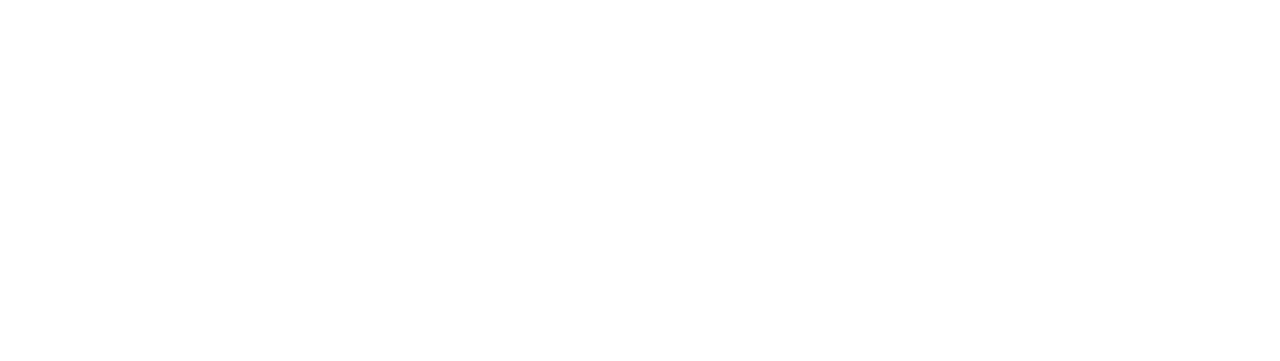
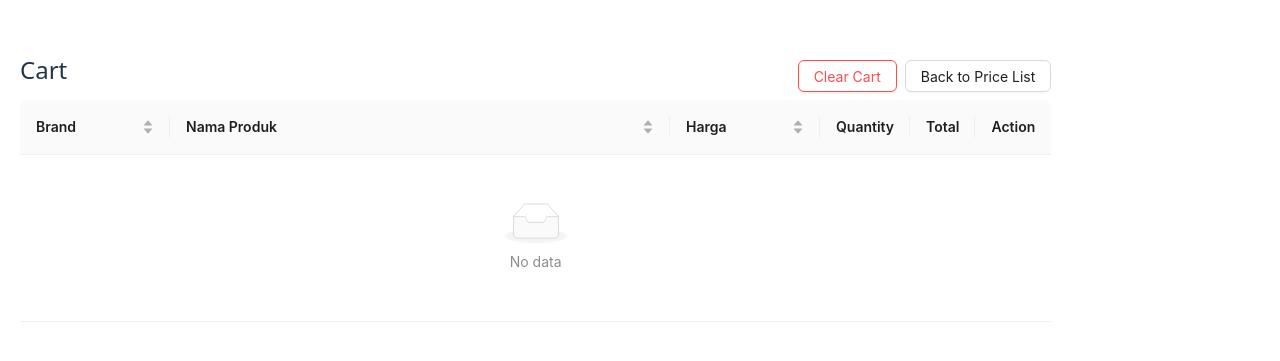
Before and after one commit to jjnt24/byu-catalog, a React (Vite) app: page /cart in a window 1280 px wide. Before the commit this address had no page. Shown: the part 213-574 px from the top of the page. Built offline with nearby package versions, Linux system fonts and the light colour scheme.

Commit message:
add-cart

```diff
--- a/src/App.jsx
+++ b/src/App.jsx
@@ -1,9 +1,13 @@
 import { BrowserRouter as Router, Routes, Route, Link } from "react-router-dom";
 // import HomePage from "./HomePage";
 import PriceListPage from "./PriceListPage";
+import { CartProvider } from "./CartContext";
+import { Button, Space } from "antd";
+import CartPage from "./CartPage";
 
 function App() {
   return (
+    <CartProvider>
       <Router>
         {/* <nav style={{ padding: 10, background: "#f0f0f0", marginBottom: 20 }}>
           <Link to="/" style={{ marginRight: 10 }}>
@@ -14,9 +18,11 @@ function App() {
 
         <Routes>
           <Route path="/" element={<PriceListPage />} />
-        <Route path="/catalog" element={<PriceListPage />} />
+          <Route path="/catalog" element={<PriceListPage withCart={true} />} />
+          <Route path="/cart" element={<CartPage />} />
         </Routes>
       </Router>
+    </CartProvider>
   );
 }
 
--- /dev/null
+++ b/src/CartContext.jsx
@@ -0,0 +1,53 @@
+import { createContext, useState, useEffect } from "react";
+
+export const CartContext = createContext();
+
+export function CartProvider({ children }) {
+  // ✅ Load from localStorage at initialization (avoids double-mount overwrite)
+  const [cart, setCart] = useState(() => {
+    try {
+      const savedCart = localStorage.getItem("cartData");
+      return savedCart ? JSON.parse(savedCart) : [];
+    } catch (e) {
+      console.error("Failed to load cart from localStorage", e);
+      return [];
+    }
+  });
+
+  // ✅ Save to localStorage whenever cart changes
+  useEffect(() => {
+    try {
+      localStorage.setItem("cartData", JSON.stringify(cart));
+    } catch (e) {
+      console.error("Failed to save cart to localStorage", e);
+    }
+  }, [cart]);
+
+  const addToCart = (item) => {
+    setCart((prev) => {
+      const existing = prev.find((p) => p.key === item.key);
+      if (existing) {
+        return prev.map((p) =>
+          p.key === item.key ? { ...p, qty: p.qty + 1 } : p
+        );
+      }
+      return [...prev, { ...item, qty: 1 }];
+    });
+  };
+
+  const updateQty = (key, qty) => {
+    setCart((prev) =>
+      prev.map((item) => (item.key === key ? { ...item, qty } : item))
+    );
+  };
+
+  const removeFromCart = (key) => {
+    setCart((prev) => prev.filter((item) => item.key !== key));
+  };
+
+  return (
+    <CartContext.Provider value={{ cart, setCart, addToCart, updateQty, removeFromCart }}>
+      {children}
+    </CartContext.Provider>
+  );
+}
--- /dev/null
+++ b/src/CartPage.jsx
@@ -0,0 +1,80 @@
+import { Table, InputNumber, Button, Space, Flex } from "antd";
+import { useContext } from "react";
+import { CartContext } from "./CartContext";
+import { useNavigate } from "react-router-dom";
+
+export default function CartPage() {
+  const { cart, updateQty, removeFromCart, setCart } = useContext(CartContext);
+  const navigate = useNavigate();
+
+  const columns = [
+
+    {
+        "title":"Brand",
+        "dataIndex":"Brand",
+        "key":"Brand",
+        "width": 150, // fixed width
+        sorter: (a, b) => a["Brand"]?.localeCompare(b["Brand"]),
+    },
+    {
+        "title":"Nama Produk",
+        "dataIndex":"Nama Produk",
+        "key":"Nama Produk",
+        "width": 500, // fixed width
+        sorter: (a, b) => a["Nama Produk"]?.localeCompare(b["Nama Produk"]),
+    },
+
+    {
+        "title":"Harga",
+        "dataIndex":"Harga Byusoul",
+        "key":"Harga Byusoul",
+        "width": 150, // fixed width
+        render: item => item.toLocaleString(),
+        sorter: (a, b) => a["Harga Byusoul"] - b["Harga Byusoul"],
+    },
+    {
+      title: "Quantity",
+      key: "qty",
+      render: (_, record) => (
+        <InputNumber
+          min={1}
+          value={record.qty}
+          onChange={(value) => updateQty(record.key, value)}
+        />
+      ),
+    },
+    {
+      title: "Total",
+      key: "total",
+      render: (_, record) => Number(record.qty * record["Harga Byusoul"]).toLocaleString(),
+    },
+    {
+      title: "Action",
+      key: "action",
+      render: (_, record) => (
+        <Button danger onClick={() => removeFromCart(record.key)}>
+          Remove
+        </Button>
+      ),
+    },
+  ];
+
+  return (
+    <div
+        style={{
+            padding: 20,
+            maxHeight: "90vh", // batas tinggi, biar ga kepenuhan layar
+            overflowY: "auto", // scroll kalau konten melebihi tinggi
+        }}
+    >
+        <Flex justify="space-between" align="center">
+            <h2>Cart</h2>
+            <Space>
+                <Button onClick={() => setCart([])} danger>Clear Cart</Button>
+                <Button onClick={() => navigate("/")}>Back to Price List</Button>
+            </Space>
+        </Flex>
+        <Table columns={columns} dataSource={cart} rowKey="key" />
+    </div>
+  )
+}
--- a/src/PriceListPage.jsx
+++ b/src/PriceListPage.jsx
@@ -1,10 +1,14 @@
-import React, { useEffect, useState } from "react";
-import { Table, Input } from "antd";
+import React, { useContext, useEffect, useState } from "react";
+import { Table, Input, Button, Space, Flex } from "antd";
 import * as XLSX from "xlsx";
+import { CartContext } from "./CartContext";
+import { useNavigate } from "react-router-dom";
 
-export default function PriceListPage() {
+export default function PriceListPage({withCart=false}) {
   const [data, setData] = useState([]);
   const [searchText, setSearchText] = useState("");
+  const { cart, addToCart, updateQty, removeFromCart } = useContext(CartContext);
+  const navigate = useNavigate();
 
   useEffect(() => {
     fetch("/data/priceList.xlsx")
@@ -17,9 +21,12 @@ export default function PriceListPage() {
         const sliced = json.slice(1);
         // Convert to objects with headers from row 3
         const headers = sliced[0];
-        const rows = sliced.slice(1).map((row) =>
-          Object.fromEntries(headers.map((h, i) => [h, row[i]]))
-        );
+        const rows = sliced.slice(1).map((row, index) => ({
+          key: index + 1, // add unique key
+          ...Object.fromEntries(headers.map((h, i) => [h, row[i]])),
+        }))
+        .filter(item => item.Brand && item.Brand.trim() !== ""); // remove if Brand is empty or null
+
         setData(rows);
       });
   }, []);
@@ -60,7 +67,7 @@ export default function PriceListPage() {
       "dataIndex":"Nama Produk",
       "key":"Nama Produk",
       "width": 500, // fixed width
-      //sorter: (a, b) => a["Harga Byusoul"]?.localeCompare(b["Harga Byusoul"]),
+      sorter: (a, b) => a["Nama Produk"]?.localeCompare(b["Nama Produk"]),
     },
     {
       "title":"Harga Byusoul",
@@ -68,12 +75,45 @@ export default function PriceListPage() {
       "key":"Harga Byusoul",
       "width": 150, // fixed width
       sorter: (a, b) => a["Harga Byusoul"] - b["Harga Byusoul"],
-    }
+      render: item => item.toLocaleString(),
+    },
+
+    ...(true ? [{
+      title: "",
+      key: "action",
+      render: (_, record) => {
+        const inCart = cart.find((c) => c.key === record.key);
+        return inCart ? (
+          <Space>
+            <Input
+              type="number"
+              min={1}
+              value={inCart.qty}
+              onChange={(e) => updateQty(record.key, Number(e.target.value))}
+              style={{ width: 70 }}
+            />
+            <Button onClick={() => removeFromCart(record.key)} danger>x</Button>
+          </Space>
+        ) : (
+          <Button onClick={() => addToCart(record)}>Add to Cart</Button>
+        );
+      },
+    }] : []),
   ]
 
   return (
-    <div style={{ padding: 20 }}>
-      <h2>Price List</h2>
+    <div
+      style={{
+        padding: 20,
+        maxHeight: "90vh", // batas tinggi, biar ga kepenuhan layar
+        overflowY: "auto", // scroll kalau konten melebihi tinggi
+      }}
+    >
+      <Flex justify="space-between" align="center">
+
+        <h2>Price List</h2>
+        <Button onClick={() => navigate("/cart")}>Check Cart</Button>
+      </Flex>
       <Input.Search
         placeholder="Search..."
         value={searchText}
```
Lines whose indentation alone changed are shown as unchanged.
